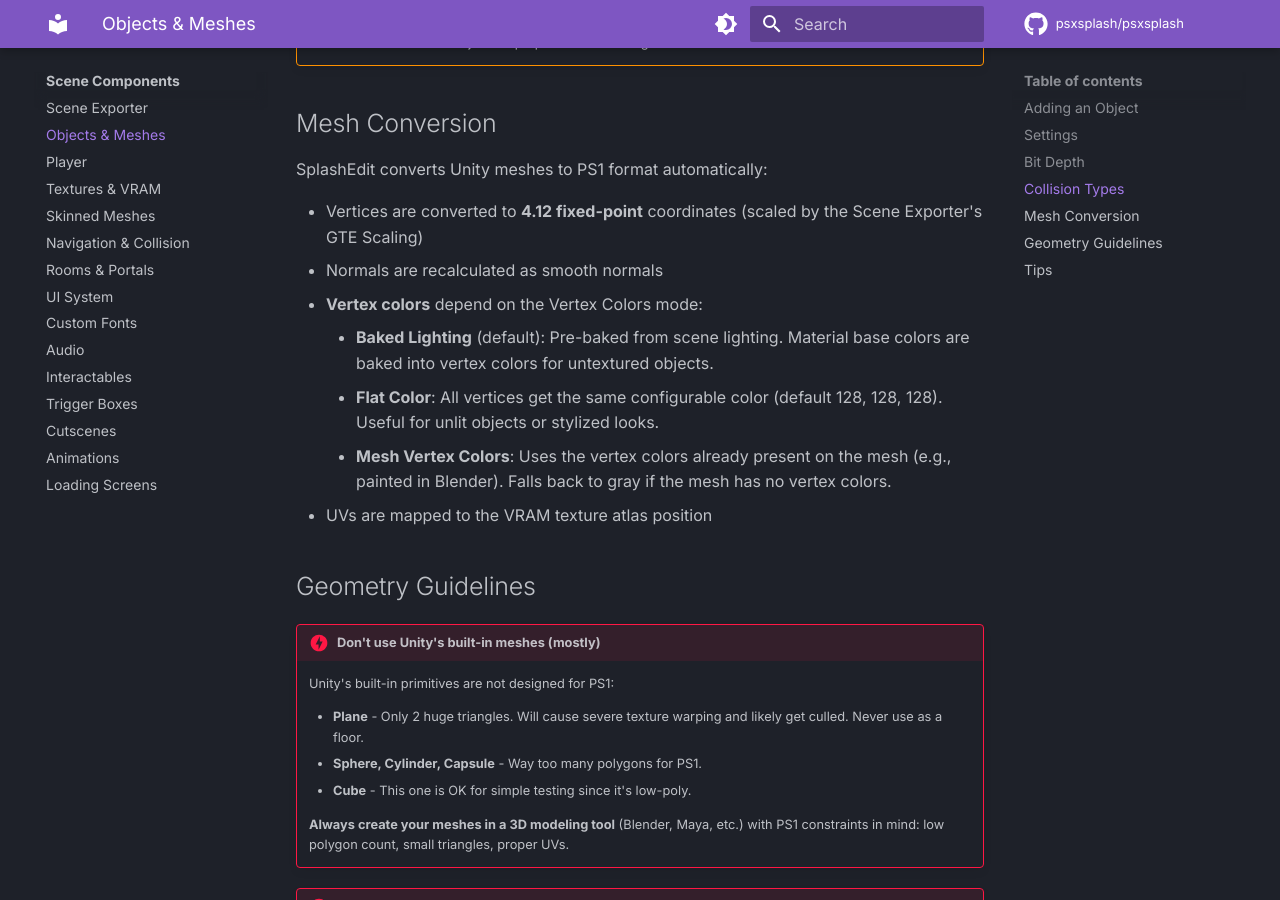
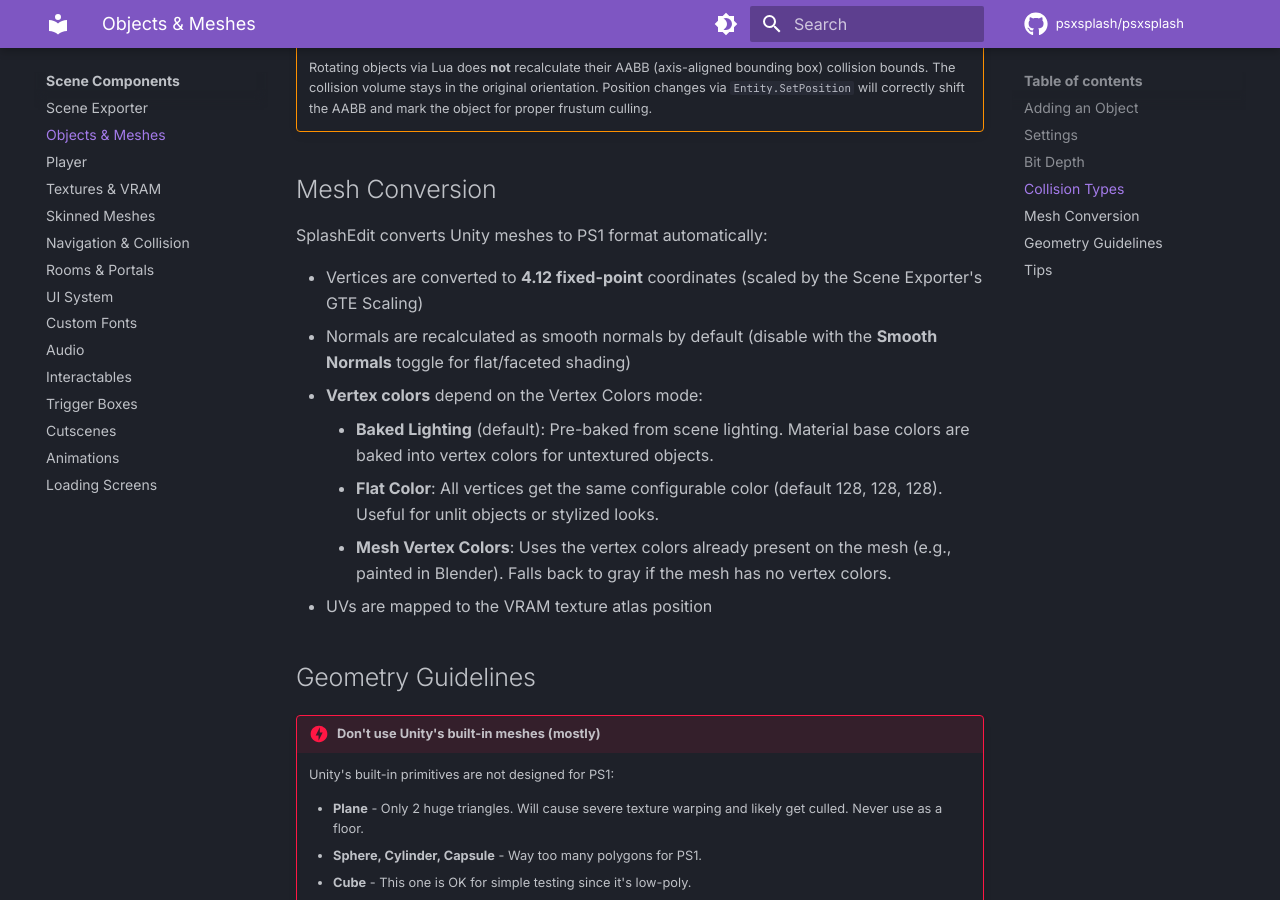
Before and after one commit to psxsplash/docs, an MkDocs documentation site: the page built from docs/components/objects.md, in a window 1280 px wide and 900 px high, scrolled down 1799 px. Built offline with MkDocs 1.6.1 and Material for MkDocs 9.7.7, drawn with Linux system fonts in a browser that asks for light colours; comment, search, counter and statistics services are not loaded; the version menu is left out; some of the changed text lies outside the part shown.

Commit message:
Smoothed normals setting

```diff
--- a/docs/components/objects.md
+++ b/docs/components/objects.md
@@ -21,6 +21,7 @@ The object must have both a **MeshFilter** and a **MeshRenderer** with at least
 | Lua File | Optional [Lua script](../lua/index.md) for this object's behavior | None |
 | Vertex Colors | How vertex colors are computed: Baked Lighting, Flat Color, or Mesh Vertex Colors | Baked Lighting |
 | Flat Vertex Color | (Flat Color mode only) Solid color applied to all vertices | 128, 128, 128 |
+| Smooth Normals | Average normals across shared vertices for smooth lighting. Disable for flat/faceted shading. | On |
 | Collision Type | None, Static, or Dynamic | None |
 
 ## Bit Depth
@@ -51,7 +52,7 @@ See [Textures & VRAM](textures.md) for more detail on how textures are packed.
 SplashEdit converts Unity meshes to PS1 format automatically:
 
 - Vertices are converted to **4.12 fixed-point** coordinates (scaled by the Scene Exporter's GTE Scaling)
-- Normals are recalculated as smooth normals
+- Normals are recalculated as smooth normals by default (disable with the **Smooth Normals** toggle for flat/faceted shading)
 - **Vertex colors** depend on the Vertex Colors mode:
     - **Baked Lighting** (default): Pre-baked from scene lighting. Material base colors are baked into vertex colors for untextured objects.
     - **Flat Color**: All vertices get the same configurable color (default 128, 128, 128). Useful for unlit objects or stylized looks.
```
Also changed, not shown: docs/components/skinned-meshes.md (+1 -0 lines).
